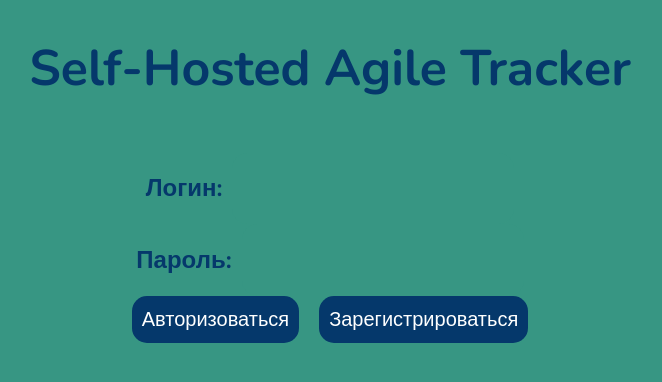
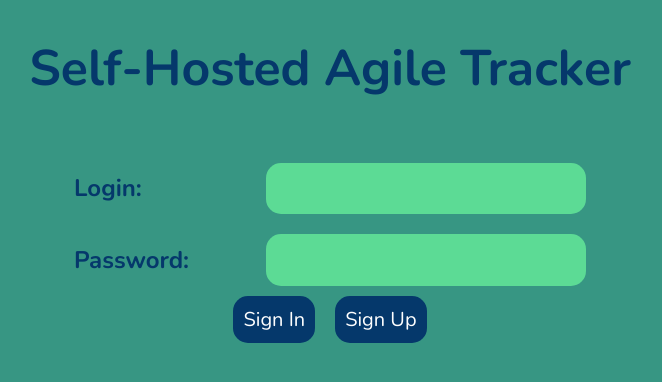
Before and after one commit to Fyordo/self-hosted-agile-tracker-app, a Vue app in the folder rih-tracker-app/: page /login in a window 1280 px wide. Shown: the top 382 px of the page, without its empty margins (310-972 px from the left). Built offline with nearby package versions, Linux system fonts and the light colour scheme.

Commit message:
fix: fix design of auth and register pages

```diff
--- a/rih-tracker-app/src/components/UI/UIInput.vue
+++ b/rih-tracker-app/src/components/UI/UIInput.vue
@@ -17,23 +17,23 @@ export default {
 input {
     width: fit-content;
     font-family: "Nunito", sans-serif;
-    background-color: #379683;
+    background-color: #5cdb95;
     border-radius: 15px;
     padding: 10px 10px 10px 10px;
     font-size: 20px;
-    color: white;
+    color: #05386b;
     border: 0;
     transition-duration: 0.2s;
 }
 
 input:focus {
-    background-color: #5cdb95;
+    background-color: #EDF5E1;
     border: 0;
     color: #05386b;
 }
 
 input:hover {
-    background-color: #5cdb95;
+    background-color: #EDF5E1;
     border: 0;
     color: #05386b;
 }
--- a/rih-tracker-app/src/pages/Auth/AuthPage.vue
+++ b/rih-tracker-app/src/pages/Auth/AuthPage.vue
@@ -2,24 +2,26 @@
     <h1 class="centered-h1">Self-Hosted Agile Tracker</h1>
     <div class="login-form">
         <div class="auth-input">
-            <h2 class="input-margin">Логин:</h2>
+            <h2 class="input-margin">Login:</h2>
             <UIInput
             type="text"
+            class="input-box"
             v-model="loginForm.login"
             />
         </div>
 
         <div class="auth-input">
-            <h2 class="input-margin">Пароль:</h2>
+            <h2 class="input-margin">Password:</h2>
             <UIInput
             type="password"
+            class="input-box"
             v-model="loginForm.password"
             />
         </div>
 
         <div>
-            <UIButton @click="login" :title="'Авторизоваться'"/>
-            <UIButton @click="toRegisterPage" :title="'Зарегистрироваться'"/>
+            <UIButton @click="login" :title="'Sign In'"/>
+            <UIButton @click="toRegisterPage" :title="'Sign Up'"/>
         </div>
     </div>
 </template>
@@ -97,6 +99,7 @@ export default {
 
 .auth-input {
     display: flex;
+    width: 40%;
     justify-content: space-between;
 }
 
@@ -104,6 +107,12 @@ export default {
     margin-right: 10px;
 }
 
+.input-box{
+    width: 300px;
+    margin-top: 10px;
+    margin-bottom: 10px;
+}
+
 img {
     width: 100%;
     height: auto;
--- a/rih-tracker-app/src/pages/Auth/RegisterPage.vue
+++ b/rih-tracker-app/src/pages/Auth/RegisterPage.vue
@@ -3,7 +3,7 @@
     <div class="register-form">
 
         <div class="register-input">
-            <h2 class="input-margin">Имя пользователя:</h2>
+            <h2 class="input-margin">Username:</h2>
             <UIInput
             class="input-box"
             v-model="registerForm.username"
@@ -11,7 +11,7 @@
         </div>
 
         <div class="register-input">
-            <h2 class="input-margin">Почта:</h2>
+            <h2 class="input-margin">Mail:</h2>
             <UIInput
             type="text"
             class="input-box"
@@ -20,7 +20,7 @@
         </div>
 
         <div class="register-input">
-            <h2 class="input-margin">Пароль:</h2>
+            <h2 class="input-margin">Password:</h2>
             <UIInput
             type="password"
             class="input-box"
@@ -29,8 +29,8 @@
         </div>
 
         <div>
-            <UIButton @click="toLoginPage" :title="'Уже есть аккаунт'"/>
-            <UIButton @click="register" :title="'Зарегистрироваться'"/>
+            <UIButton @click="toLoginPage" :title="'Have an account?'"/>
+            <UIButton @click="register" :title="'Confirm'"/>
         </div>
     </div>
 </template>
@@ -104,6 +104,8 @@ export default {
 
 .register-input {
     display: flex;
+    width: 40%;
+    justify-content: space-between;
 }
 
 .input-margin {
@@ -111,7 +113,9 @@ export default {
 }
 
 .input-box{
-    margin-top: 4px;
+    width: 300px;
+    margin-top: 10px;
+    margin-bottom: 10px;
 }
 
 img {
```
